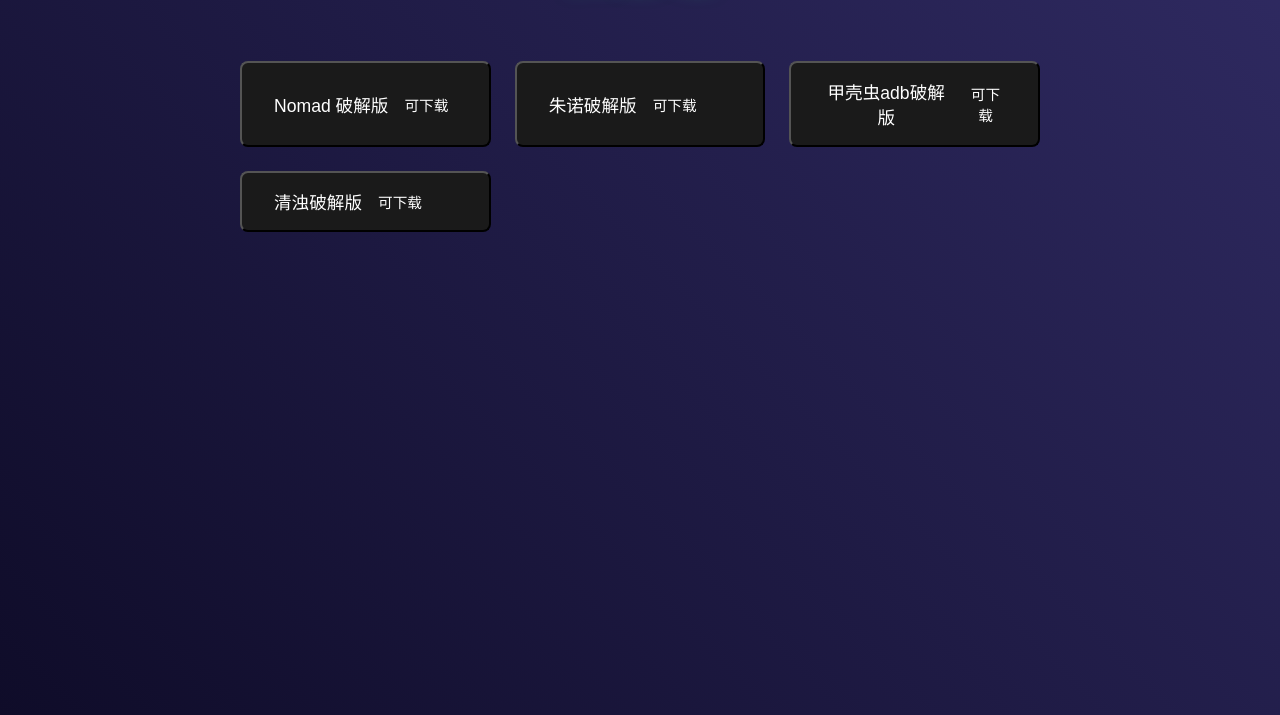
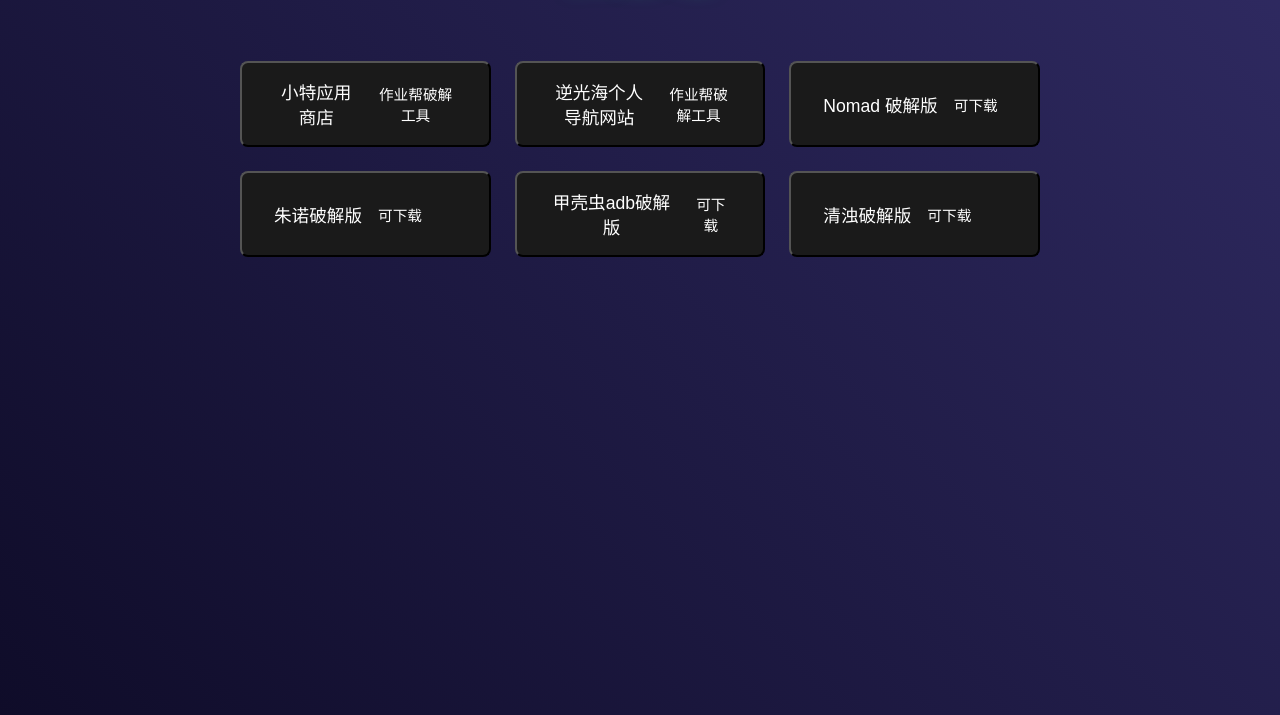
Before and after one commit to jxsmdcn/BB, a plain HTML site: page index.html in a window 1280 px wide. Shown: the part 125-840 px from the top of the page. Drawn offline with Linux system fonts and the light colour scheme.

Commit message:
Update index.html

```diff
--- a/index.html
+++ b/index.html
@@ -3,7 +3,7 @@
 <head>
     <meta charset="UTF-8">
     <meta name="viewport" content="width=device-width, initial-scale=1.0">
-    <title>Nomad Sculpt 资源站</title>
+    <title>宋孟德的个人站</title>
     <style>
         :root {
             --dark-bg: #0f0c29;
@@ -108,6 +108,16 @@
 
     <!-- 应用下载列表 -->
     <div class="app-list">
+<button class="app-btn" data-url="https://xiaoteapp.data.blog/">
+            小特应用商店
+            <small>作业帮破解工具</small>
+</button>
+
+        <button class="app-btn" data-url="http://blacklight.xzin.top/">
+            逆光海个人导航网站
+            <small>作业帮破解工具</small>
+        </button>
+
         <button class="app-btn" data-url="https://share.feijipan.com/s/XyGwyiYN">
             Nomad 破解版
             <small>可下载</small>
```
